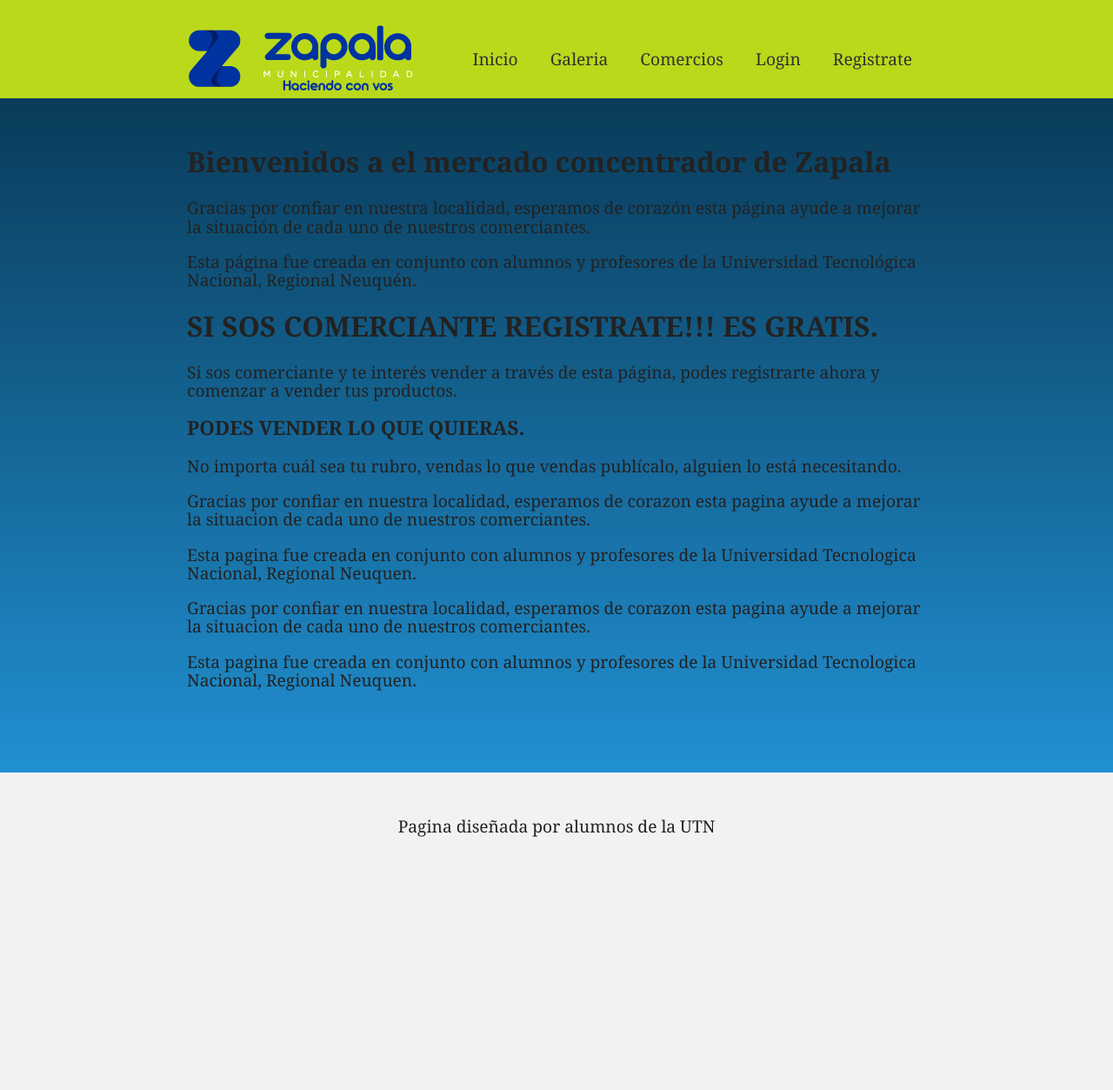
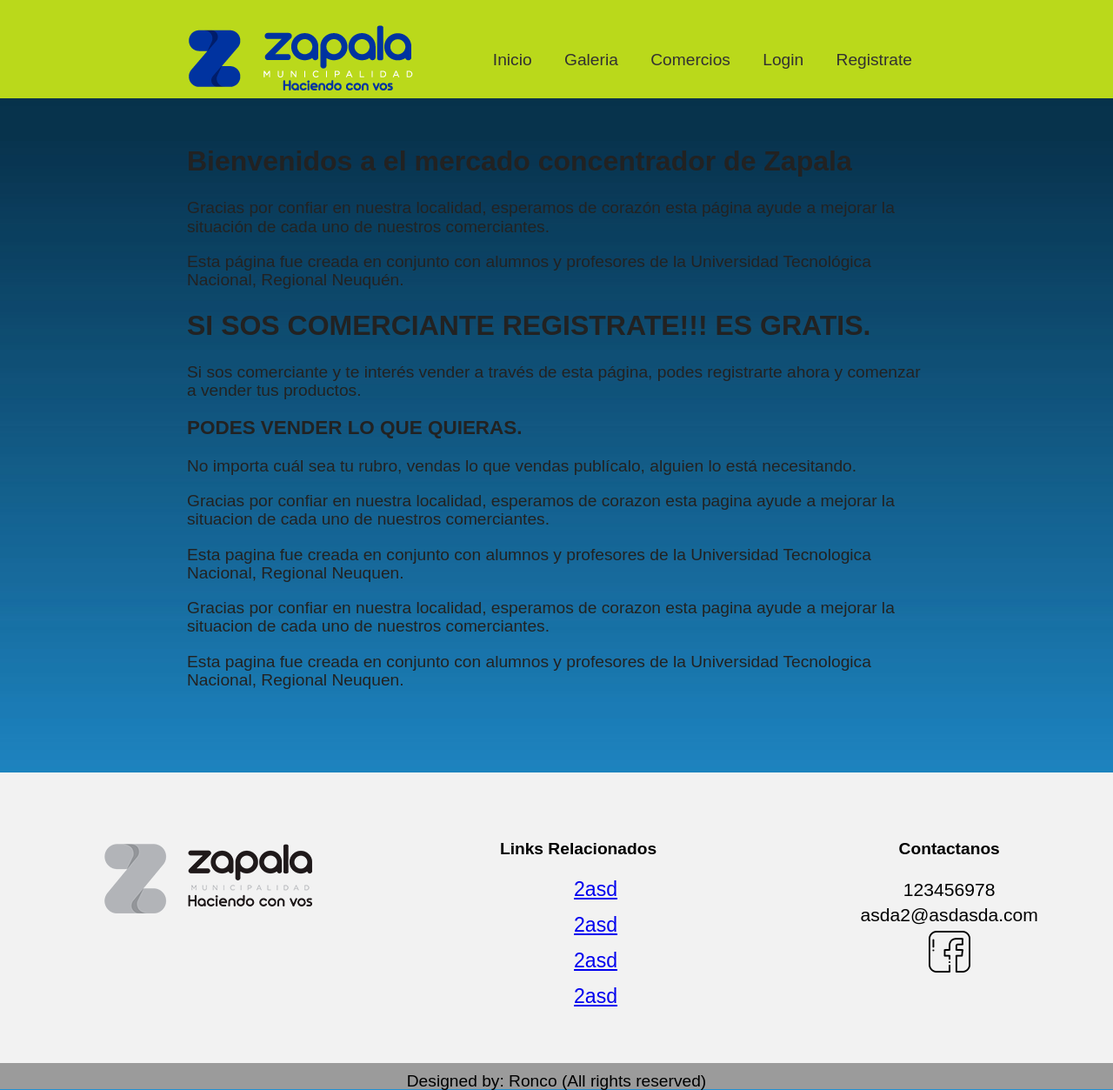
Before and after one commit to DavidViillanueva/proyect_muni, a PHP site: page /Indexs.php in a window 1280 px wide. Shown: the whole page at 87% size. Before the commit the page ends 962 px from the top, so only its background shows below. Run offline with PHP 8.4, Linux system fonts and the light colour scheme.

Commit message:
Se agrego el footer al index

```diff
--- a/CSS/estilos.css
+++ b/CSS/estilos.css
@@ -3,10 +3,11 @@
 body{
 	background-attachment: fixed;
 	color: #222222;
-	font-family: georgia, times, serif;
+	font-family: sans-serif;
 	font-size: 1.2rem;
 	line-height: 1.1em;
-	margin: 0;
+	margin: 0px;
+	padding: 0px;
 	background-color: #E4E5DF;
 	background-position: center;
 	width: 100%;
@@ -216,4 +217,71 @@ p{
 }
 
 
-/*  */
+/*------------------------ footer ----------------------------------*/
+
+.footer{
+    background:#f2f2f2;
+    color:black;
+    height: 300px;
+    position: relative;
+
+}
+
+.footer .bottom{
+    background: rgb(155, 155, 155);
+    color: black;
+    height: 20px;
+    width: 100%;
+    text-align: center;
+    position: absolute;
+    bottom: 0px;
+    left: 0px;
+    padding-top: 10px;
+}
+
+.footer .content{
+    height: 270px;
+    display: flex;
+}
+
+.footer .content .logo{
+    position: relative;
+    margin-left: 50px;
+    margin-top: 50px;
+    flex: 1;
+}
+
+.footer .content .links{
+    position: relative;
+    margin-left: 50px;
+    margin-top: 20px;
+    flex: 1;
+}
+.footer .content .contact{
+    position: relative;
+    margin-left: 50px;
+    margin-top: 20px;
+    flex: 1;
+}
+
+
+
+.footer .content .contact h1 span{
+    color: black;
+}
+
+.footer .content .contact span{
+    display: block;
+    font-size: 1.1em;
+    margin-bottom: 8px;
+}
+
+
+
+.footer .content .links ul li{
+    display: block;
+    margin-bottom:20px;
+    font-size: 1.2em;
+    text-decoration: none;
+
+}
--- a/Indexs.php
+++ b/Indexs.php
@@ -4,7 +4,7 @@
 <meta charset="utf-8">
 	<meta name="viewport" content="width=device-width, initial-scale=1">
 	<link rel="stylesheet" type="text/css" href="CSS/estilos.css">
-	<link rel="icon" href="Logo.png" type="img/text/png"/>
+	<link rel="icon" href="Logo.png" type="img/text/Logo.png"/>
 
 
 <title>Compra venta Zapala</title>
@@ -50,11 +50,37 @@
 			<p>Esta pagina fue creada en conjunto con alumnos y profesores de la Universidad Tecnologica Nacional, Regional Neuquen.</p>
 		</di>
 	</main>
-	<footer class="footer">
-		<div>
-			<p>Pagina diseñada por alumnos de la UTN</p>
-		</div>
 
-	</footer>
+
+	<div class="footer">
+        <div class="content">
+            <div class="logo">
+                <img class="logo2" src="img/logo-gris.png">
+            </div>
+
+            <div class="links">
+                <h4>Links Relacionados</h4>
+                <ul>
+                    <li><a href="#">2asd</a></li>
+                    <li><a href="#">2asd</a></li>
+                    <li><a href="#">2asd</a></li>
+                    <li><a href="#">2asd</a></li>
+                </ul>
+            </div>
+
+            <div class="contact">
+                <h4>Contactanos</h4>
+                <span>123456978</span>
+                <span>asda2@asdasda.com</span>
+                <a href="#"><img src="img/facebook-1.png" alt=""></a>
+            </div>
+
+        </div>
+
+
+        <div class="bottom">
+            Designed by: Ronco (All rights reserved)
+        </div>
+    </div>
 </body>
 </html>
```
Also changed, not shown: img/facebook-1.png (added), img/logo-gris.png (added).
